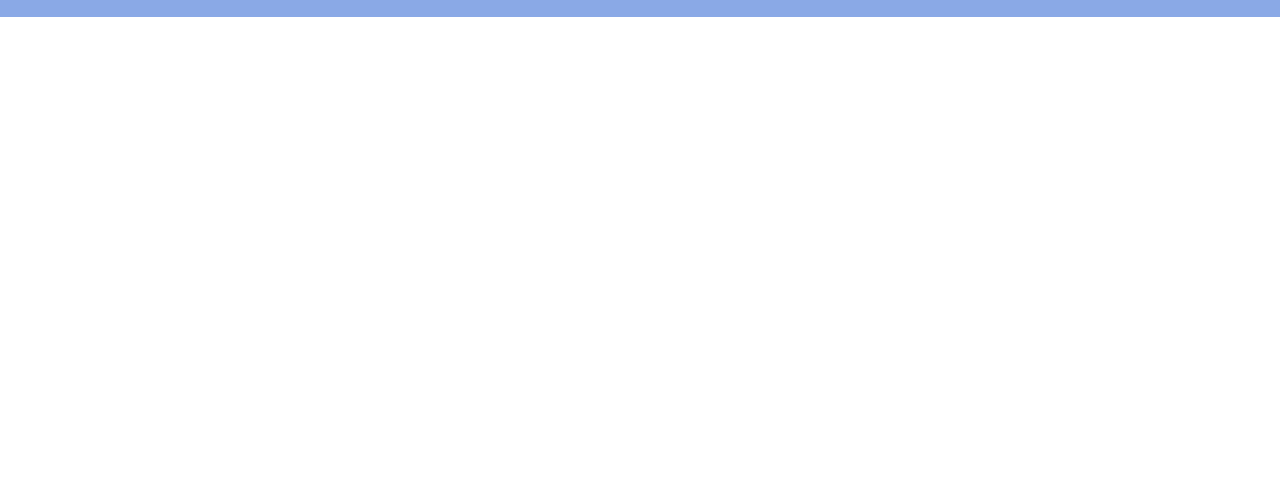
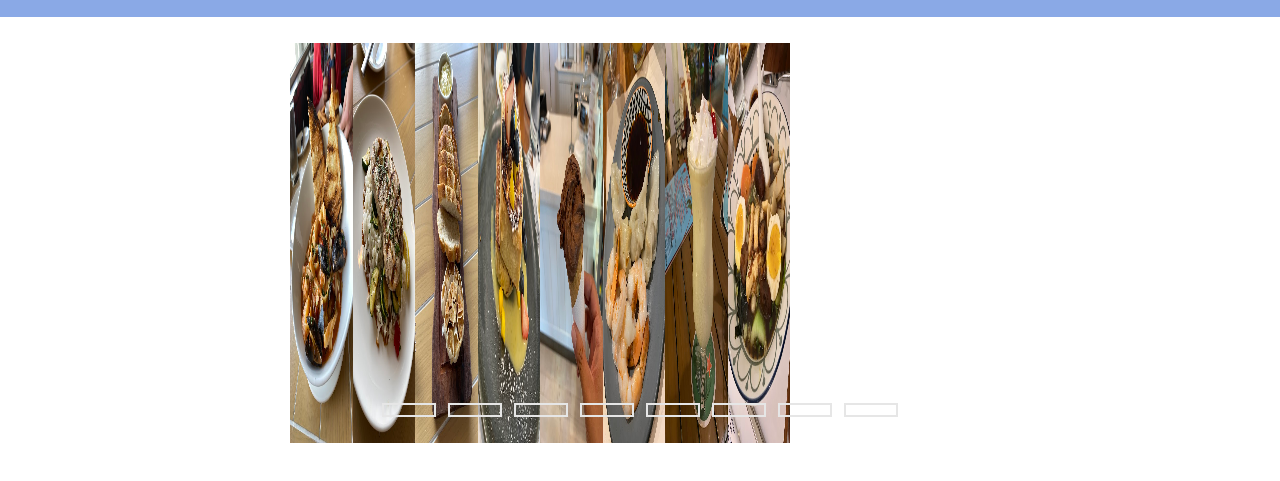
Before and after one commit to fzara007/2022_personal_site, a plain HTML site: page pages/traveling.html in a window 1280 px wide. Shown: the part 157-638 px from the top of the page. Drawn offline with Linux system fonts and the light colour scheme.

Commit message:
Attempt 1 at slideshow

```diff
--- a/pages/traveling.html
+++ b/pages/traveling.html
@@ -11,6 +11,8 @@
         <link href="https://fonts.googleapis.com/css2?family=Merienda&family=Quicksand&display=swap" rel="stylesheet">
 
         <link rel="stylesheet" href="../styles/header.css">
+        <link rel="stylesheet" href="../styles/helpers-or-commons.css">
+        <link rel="stylesheet" href="../styles/traveling.css">
     </head>
     <body>
         <div class="header">
@@ -51,5 +53,54 @@
             </div>
         </div>
 
+
+        <div class="slider-container middle">
+            <div class="slides">
+                <input type="radio" name="r" id="r1" checked>
+                <input type="radio" name="r" id="r2">
+                <input type="radio" name="r" id="r3">
+                <input type="radio" name="r" id="r4">
+                <input type="radio" name="r" id="r5">
+                <input type="radio" name="r" id="r6">
+                <input type="radio" name="r" id="r7">
+                <input type="radio" name="r" id="r8">
+
+                <div class="slide-image s1">
+                    <img src="../images/traveling/caymann-islands/food/caymann-islands-1.jpg" alt="Seafood Noodles">
+                </div>
+                <div class="slide-image">
+                    <img src="../images/traveling/caymann-islands/food/caymann-islands-2.jpg" alt="Tuna and Rice">
+                </div>
+                <div class="slide-image">
+                    <img src="../images/traveling/caymann-islands/food/caymann-islands-3.jpg" alt="Bread with Butter and Butter">
+                </div>
+                <div class="slide-image" id="french-toast">
+                    <img src="../images/traveling/caymann-islands/food/caymann-islands-4.jpg" alt="French Tost">
+                </div>
+                <div class="slide-image">
+                    <img src="../images/traveling/caymann-islands/food/caymann-islands-5.jpg" alt="Icecream">
+                </div>
+                <div class="slide-image">
+                    <img src="../images/traveling/caymann-islands/food/caymann-islands-6.jpg" alt="Shrimp and Potstickers">
+                </div>
+                <div class="slide-image">
+                    <img src="../images/traveling/caymann-islands/food/caymann-islands-7.jpg" alt="Pina Colada">
+                </div>
+                <div class="slide-image">
+                    <img src="../images/traveling/caymann-islands/food/caymann-islands-8.jpg" alt="Ramen Bowl">
+                </div>
+
+                <div class="navigation">
+                    <label for="r1" class="bar"></label>
+                    <label for="r2" class="bar"></label>
+                    <label for="r3" class="bar"></label>
+                    <label for="r4" class="bar"></label>
+                    <label for="r5" class="bar"></label>
+                    <label for="r6" class="bar"></label>
+                    <label for="r7" class="bar"></label>
+                    <label for="r8" class="bar"></label>
+                </div>
+            </div>
+        </div>
     </body>
 </html>
--- /dev/null
+++ b/styles/traveling.css
@@ -0,0 +1,86 @@
+.slider-container{
+    width: 700px;
+    height: 400px;
+    overflow: hidden;
+}
+
+.middle{
+    position: absolute;
+    top: 50%;
+    left: 50%;
+    transform: translate(-50%, -50%);
+}
+
+.navigation{
+    position: absolute;
+    bottom: 20px;
+    left: 50%;
+    transform: translateX(-50%);
+    display: flex;
+}
+
+.bar{
+    width: 50px;
+    height: 10px;
+    border: solid 2px #e6e6e6;
+    margin: 6px;
+    cursor: pointer;
+    transition: 0.4s;
+}
+
+.bar:hover{
+    background: #e6e6e6;
+}
+
+input[name="r"]{
+    position: absolute;
+    visibility: hidden;
+}
+
+.slides{
+    width: 500px;
+    height: 100%;
+    display: flex;
+}
+
+.slide-image{
+    width: 20%;
+    transition: 0.6s;
+}
+
+.slide-image img{
+    width: 100%;
+    height: 100%;
+}
+
+#r1:checked ~ .s1{
+    margin-left: 0;
+}
+
+#r2:checked ~ .s1{
+    margin-left: -32.5%;
+}
+
+#r3:checked ~ .s1{
+    margin-left: -25%;
+}
+
+#r4:checked ~ .s1{
+    margin-left: -37.5%;
+}
+
+#r5:checked ~ .s1{
+    margin-left: -50%;
+}
+
+#r6:checked ~ .s1{
+    margin-left: -62.5%;
+}
+
+#r7:checked ~ .s1{
+    margin-left: -75;
+}
+
+#r8:checked ~ .s1{
+    margin-left: -87.5%;
+}
```
Also changed, not shown: images/traveling/caymann-islands/food/caymann-islands-1.jpg (added), images/traveling/caymann-islands/food/caymann-islands-2.jpg (added), images/traveling/caymann-islands/food/caymann-islands-3.jpg (added), images/traveling/caymann-islands/food/caymann-islands-4.jpg (added), images/traveling/caymann-islands/food/caymann-islands-5.jpg (added), images/traveling/caymann-islands/food/caymann-islands-6.jpg (added), images/traveling/caymann-islands/food/caymann-islands-7.jpg (added), images/traveling/caymann-islands/food/caymann-islands-8.jpg (added).
